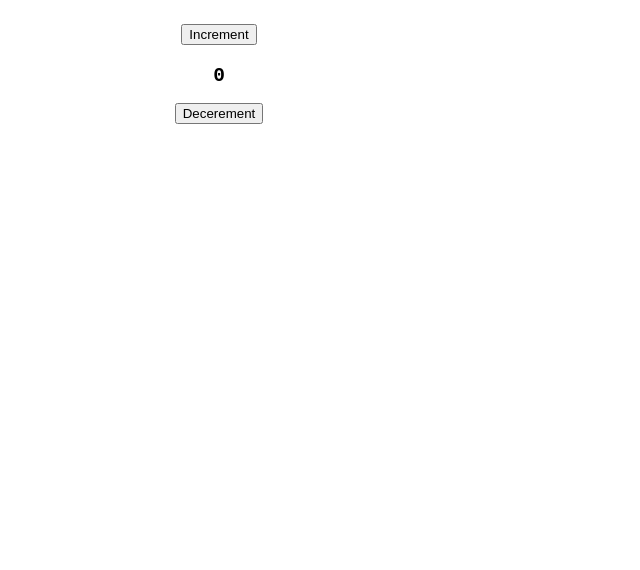
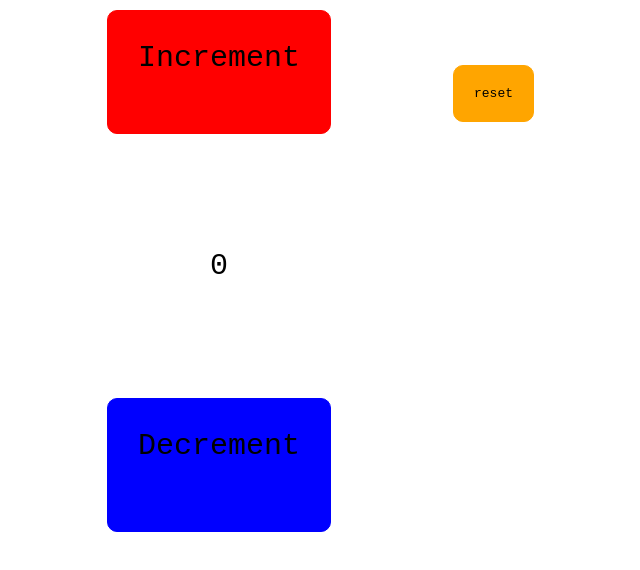
Before and after one commit to MarisaCodes/counter, a plain HTML site: page index.html in a window 1280 px wide. Shown: the whole page, without its empty margins (421-1061 px from the left). Drawn offline with Linux system fonts and the light colour scheme.

Commit message:
Update index.html

```diff
--- a/index.html
+++ b/index.html
@@ -8,12 +8,25 @@
     <title>Counter</title>
   </head>
   <body>
-    <h1><button onclick="increment()">Increment</button></h1>
-
-    <h2 id="btn">0</h2>
-    <h3>
-      <button onclick="decrement()" id="btn2">Decerement</button>
-    </h3>
-    <script src="counter.js"></script>
+  <div class="container">
+      <div class="reset" onclick="reset()">reset</div>
+      <div class="add" onclick="add()">Increment</div>
+      <div id="current-value">0</div>
+      <div class="reduce" onclick="reduce()">Decrement</div>
+    </div>
+    <script>
+      let count = 0;
+      add = () => {
+        document.getElementById("current-value").innerText = ++count;
+      };
+      reduce = () => {
+        count > 0 ? count-- : (count = 0);
+        document.getElementById("current-value").innerText = count;
+      };
+      reset = () => {
+        count = 0;
+        document.getElementById("current-value").innerText = count;
+      };
+    </script>
   </body>
 </html>
```
